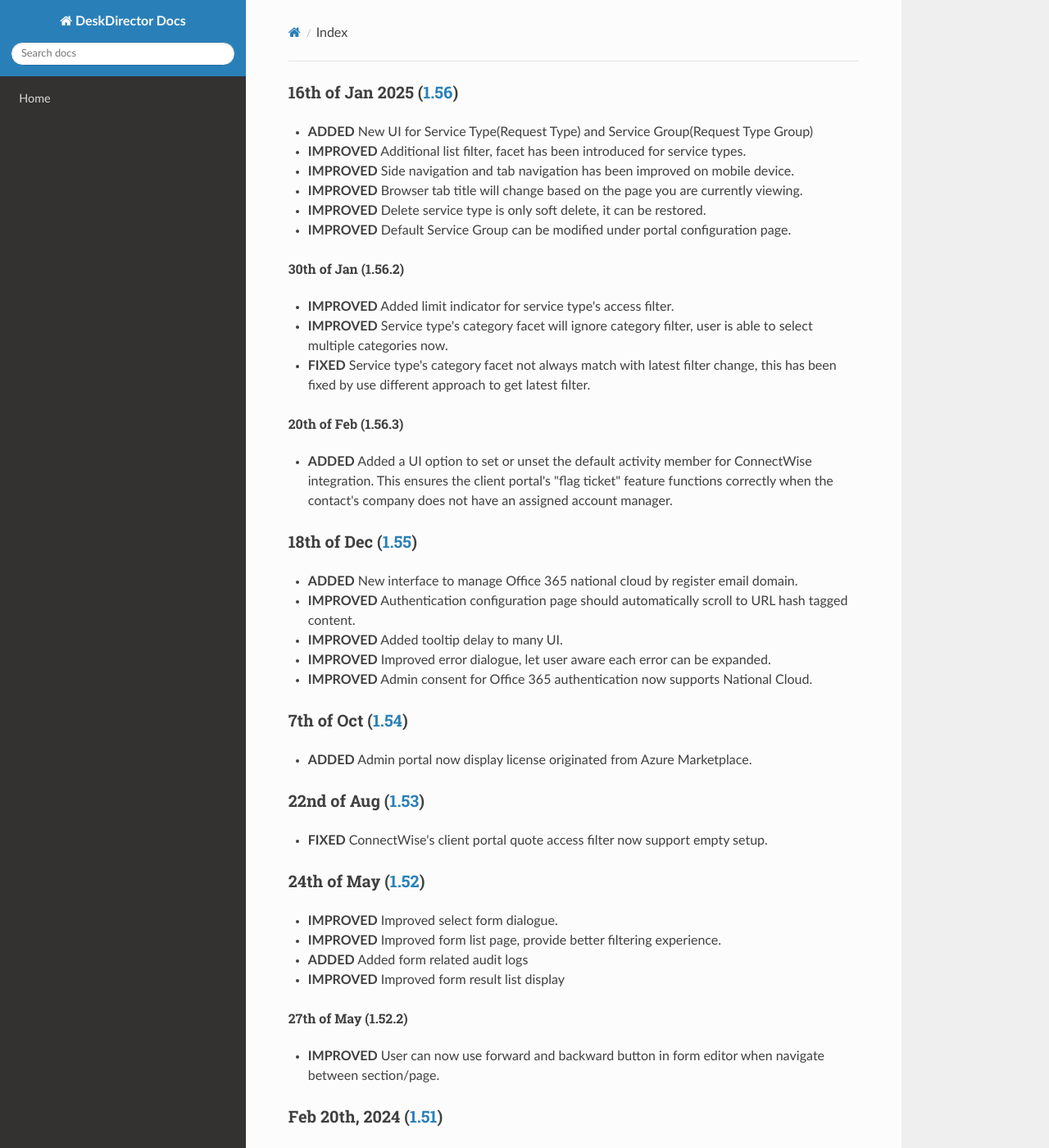
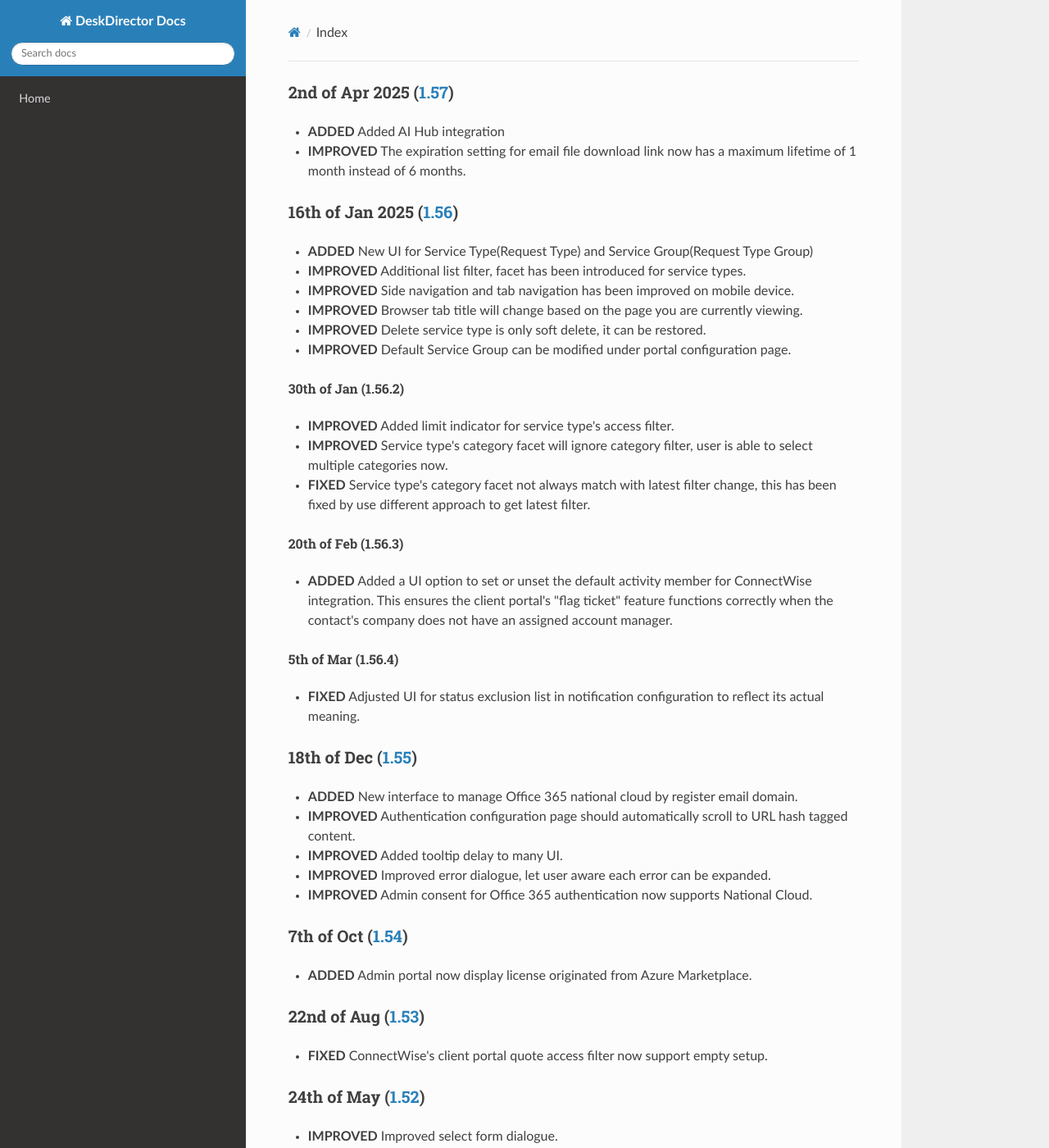
Before and after one commit to DeskDirector/docs, an MkDocs documentation site: the page built from docs/_release/admin/README.md, in a window 1280 px wide and 1400 px high. Shown: the whole window at 82% size. Built offline with MkDocs 1.6.1, drawn with Linux system fonts in a browser that asks for light colours; nearby versions of some CDN libraries; old or Windows-style settings are respelled for this version of MkDocs.

Commit message:
Update PSA admin portal README.md

```diff
--- a/docs/_release/admin/README.md
+++ b/docs/_release/admin/README.md
@@ -1,3 +1,7 @@
+### 2nd of Apr 2025 ([1.57](v1.57.1))
+- **ADDED** Added AI Hub integration
+- **IMPROVED** The expiration setting for email file download link now has a maximum lifetime of 1 month instead of 6 months.
+
 ### 16th of Jan 2025 ([1.56](v1.56.1))
 - **ADDED** New UI for Service Type(Request Type) and Service Group(Request Type Group)
 - **IMPROVED** Additional list filter, facet has been introduced for service types.
@@ -13,6 +17,9 @@
 
 ###### 20th of Feb (1.56.3)
 - **ADDED** Added a UI option to set or unset the default activity member for ConnectWise integration. This ensures the client portal's "flag ticket" feature functions correctly when the contact's company does not have an assigned account manager.
+
+###### 5th of Mar (1.56.4)
+- **FIXED** Adjusted UI for status exclusion list in notification configuration to reflect its actual meaning.
 
 ### 18th of Dec ([1.55](v1.55.1))
 - **ADDED** New interface to manage Office 365 national cloud by register email domain.
```
